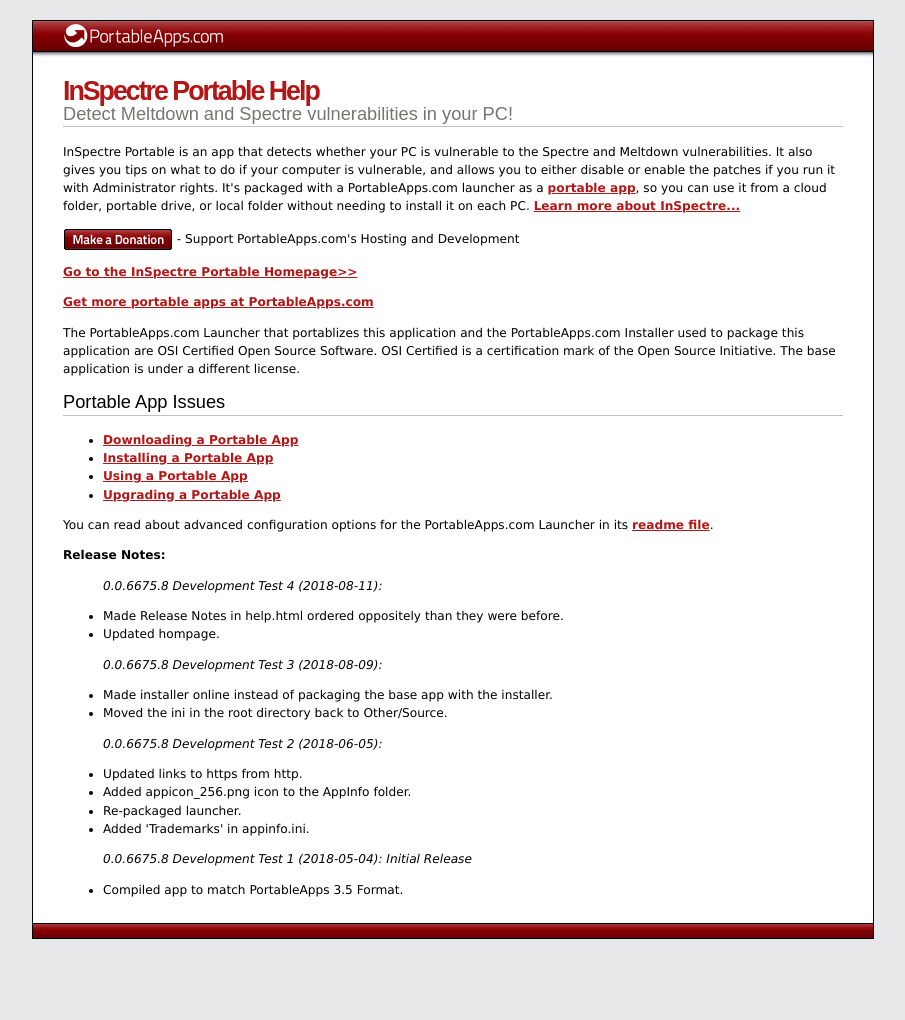
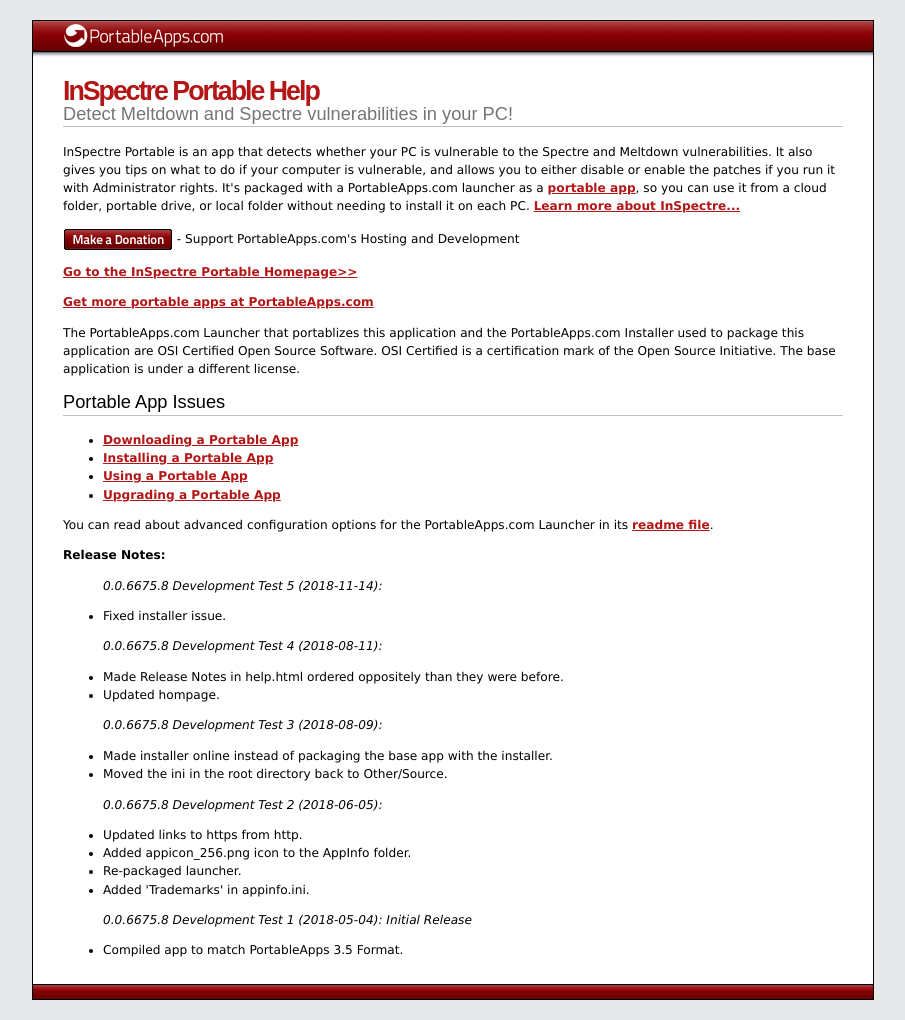
Before and after one commit to JarlPenguin/InSpectrePortable, a Jekyll site: the page docs/help.html, which Jekyll copies as it is, in a window 1280 px wide. Shown: the whole page, without its empty margins (187-1092 px from the left). Built offline with Jekyll 4.4.1, drawn with Linux system fonts in a browser that asks for light colours; before the commit the page ends 959 px from its top, so only the background shows below that.

Commit message:
update dev test 5

```diff
--- a/docs/help.html
+++ b/docs/help.html
@@ -154,6 +154,9 @@
 </ul>
 <p>You can read about advanced configuration options for the PortableApps.com Launcher in its <a href="Other/Source/Readme.txt">readme file</a>.</p>
 <strong>Release Notes:</strong>
+<ul><em>0.0.6675.8 Development Test 5 (2018-11-14):</em></ul>
+	<ul><li>Fixed installer issue.</li>
+</ul>
 <ul><em>0.0.6675.8 Development Test 4 (2018-08-11):</em></ul>
 	<ul><li>Made Release Notes in help.html ordered oppositely than they were before.</li>
 	<li>Updated hompage.</li>
--- a/help.html
+++ b/help.html
@@ -154,6 +154,9 @@
 </ul>
 <p>You can read about advanced configuration options for the PortableApps.com Launcher in its <a href="Other/Source/Readme.txt">readme file</a>.</p>
 <strong>Release Notes:</strong>
+<ul><em>0.0.6675.8 Development Test 5 (2018-11-14):</em></ul>
+	<ul><li>Fixed installer issue.</li>
+</ul>
 <ul><em>0.0.6675.8 Development Test 4 (2018-08-11):</em></ul>
 	<ul><li>Made Release Notes in help.html ordered oppositely than they were before.</li>
 	<li>Updated hompage.</li>
```
Also changed, not shown: docs/index.md (+1 -1 lines), docs/readme.md, 1 other file.
